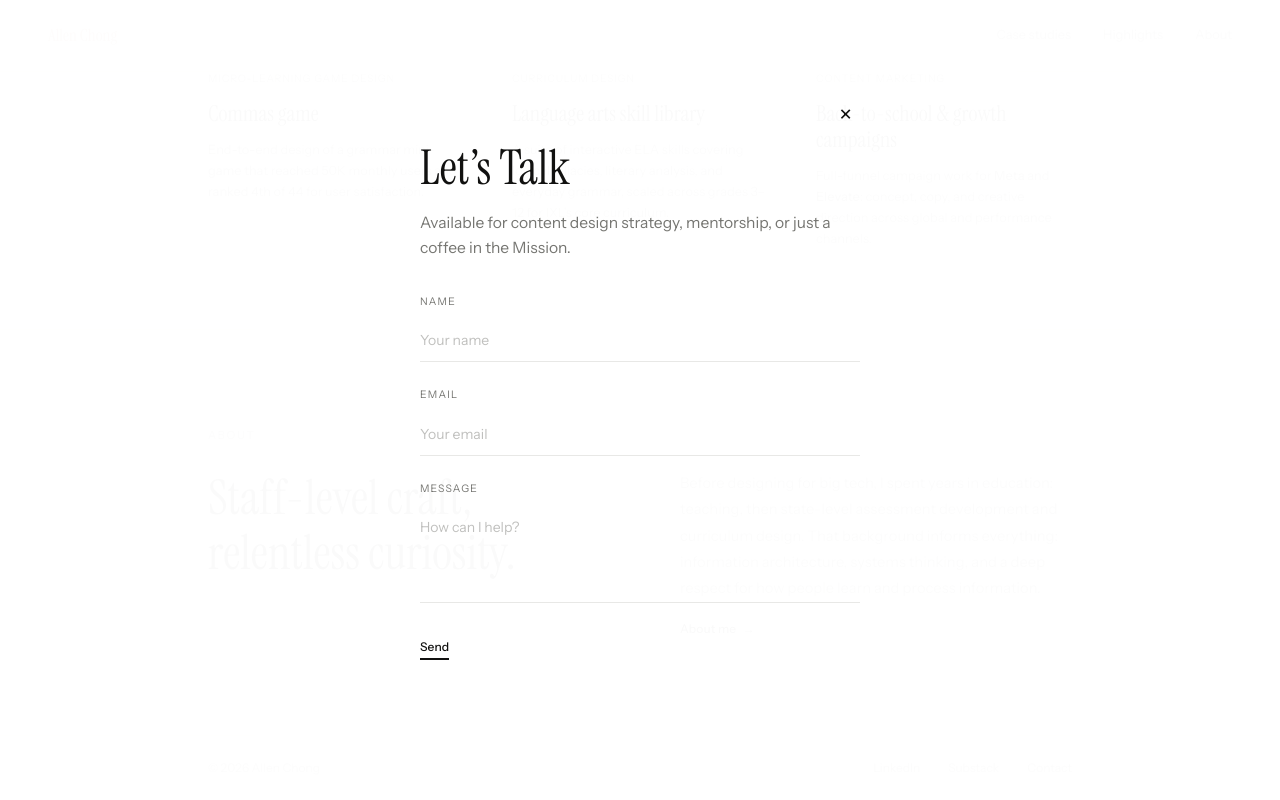
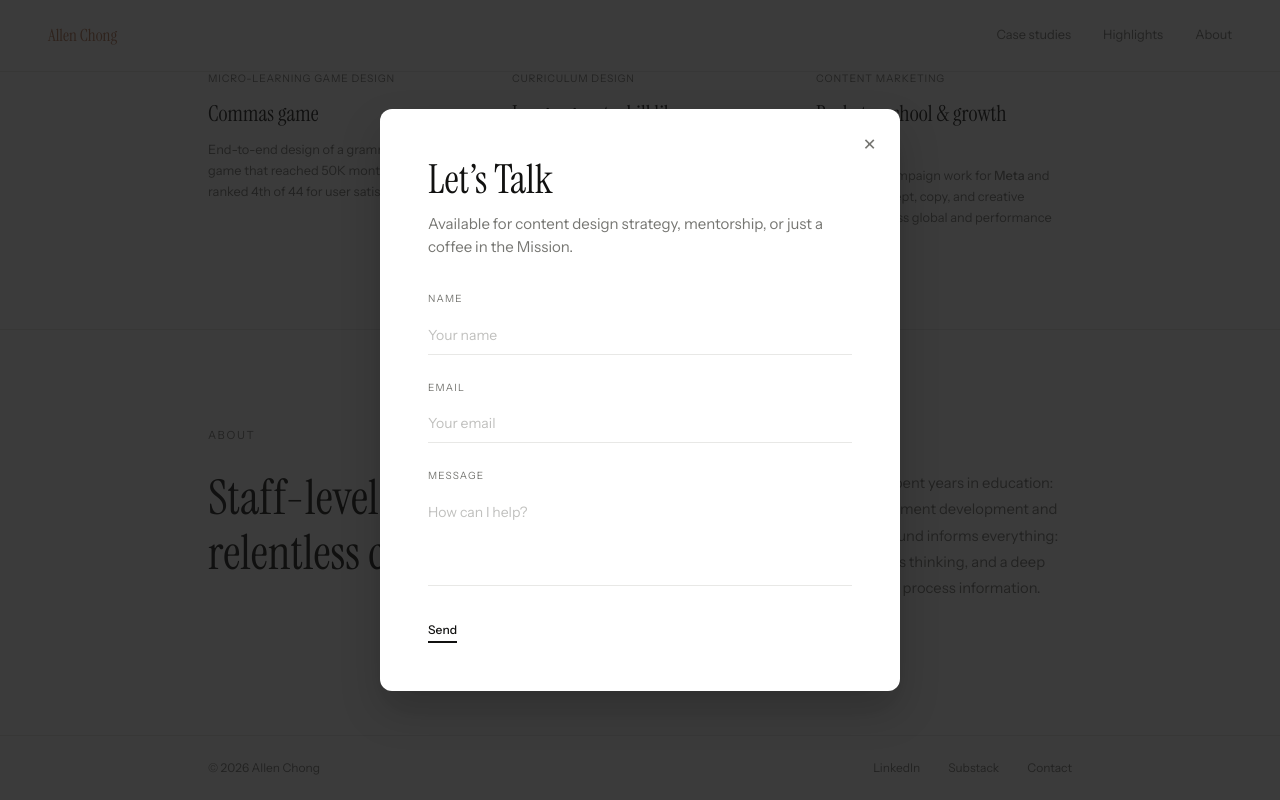
Before and after one commit to awchong/portfolio, a Next.js app: page / in a window 1280 px wide. Both pictures are taken after a click on the button "Contact". Shown: the part 1863-2663 px from the top of the page. Built offline with nearby package versions, Linux system fonts and the light colour scheme; no server answers.

Commit message:
style: match contact form modal backdrop with existing lightbox

```diff
--- a/app/components/ContactForm.module.css
+++ b/app/components/ContactForm.module.css
@@ -1,7 +1,7 @@
 .modalOverlay {
   position: fixed;
   inset: 0;
-  background-color: rgba(255, 255, 255, 0.98);
+  background: rgba(17, 17, 16, 0.82); /* Matches existing image lightbox darkening */
   display: flex;
   align-items: center;
   justify-content: center;
@@ -11,46 +11,56 @@
 
 .modalContent {
   width: 100%;
-  max-width: 440px;
+  max-width: 520px; /* Slightly wider for better form breathing room */
   position: relative;
   display: flex;
   flex-direction: column;
   gap: 32px;
+  background: var(--color-white);
+  padding: 48px;
+  border-radius: 12px;
+  box-shadow: 0 20px 40px rgba(0, 0, 0, 0.2);
 }
 
 .closeButton {
   position: absolute;
-  top: -48px;
-  right: 0;
+  top: 16px;
+  right: 16px;
   background: none;
   border: none;
   font-family: var(--font-sans), system-ui, sans-serif;
   font-size: 24px;
   cursor: pointer;
-  color: var(--color-black);
+  color: var(--color-gray);
   padding: 8px;
+  line-height: 1;
+  transition: color 0.2s ease;
+}
+
+.closeButton:hover {
+  color: var(--color-terracotta);
 }
 
 .headerGroup {
   display: flex;
   flex-direction: column;
-  gap: 16px;
+  gap: 12px;
 }
 
 .header {
   font-family: var(--font-serif), Georgia, serif;
-  font-size: 48px;
+  font-size: 40px;
   font-weight: 400;
-  line-height: var(--lh-tight);
+  line-height: 1.1;
   color: var(--color-black);
   margin: 0;
 }
 
 .subheader {
   font-family: var(--font-sans), system-ui, sans-serif;
-  font-size: 15.6px;
+  font-size: 15px;
   font-weight: 400;
-  line-height: var(--lh-normal);
+  line-height: 1.5;
   color: var(--color-gray);
 }
 
@@ -68,9 +78,9 @@
 
 .label {
   font-family: var(--font-sans), system-ui, sans-serif;
-  font-size: var(--text-label);
+  font-size: 10px;
   font-weight: 400;
-  letter-spacing: var(--tracking-label);
+  letter-spacing: 1.2px;
   text-transform: uppercase;
   color: var(--color-gray);
 }
@@ -79,7 +89,7 @@
 .textarea {
   font-family: var(--font-sans), system-ui, sans-serif;
   font-size: 14px;
-  padding: 12px 0;
+  padding: 10px 0;
   border: none;
   border-bottom: 1px solid var(--color-line);
   background: transparent;
@@ -108,7 +118,7 @@
   font-family: var(--font-sans), system-ui, sans-serif;
   font-size: 12px;
   font-weight: 500;
-  letter-spacing: var(--tracking-cta);
+  letter-spacing: 0.1px;
   color: var(--color-black);
   background: none;
   border: none;
@@ -131,7 +141,7 @@
 }
 
 .successMessage {
-  padding: 40px 0;
+  padding: 20px 0;
   text-align: center;
   display: flex;
   flex-direction: column;
@@ -161,12 +171,11 @@
   color: #d93025;
 }
 
-@media (max-width: 480px) {
+@media (max-width: 580px) {
+  .modalContent {
+    padding: 32px 24px;
+  }
   .header {
     font-size: 32px;
   }
-  .closeButton {
-    top: -40px;
-    right: -10px;
-  }
 }
```
